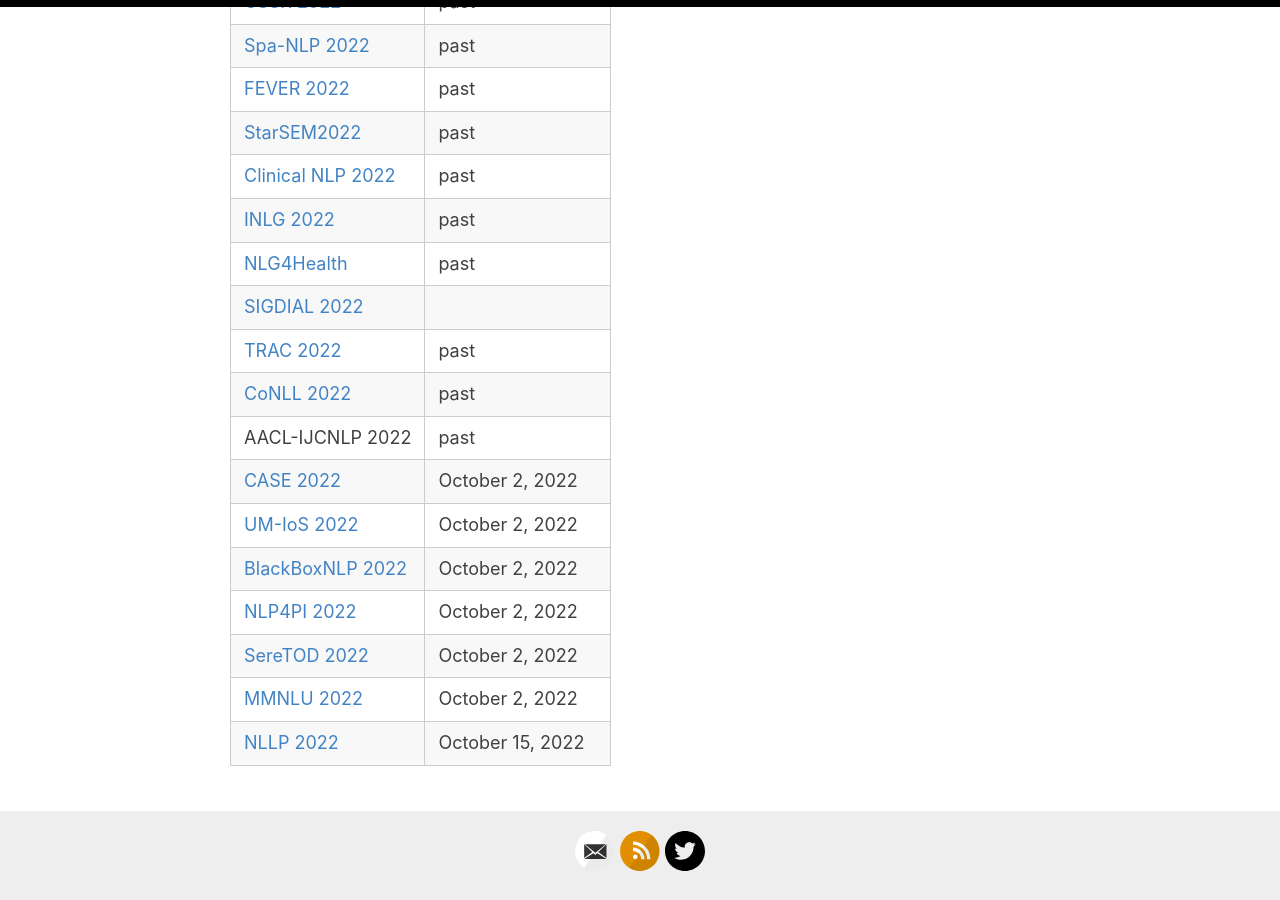
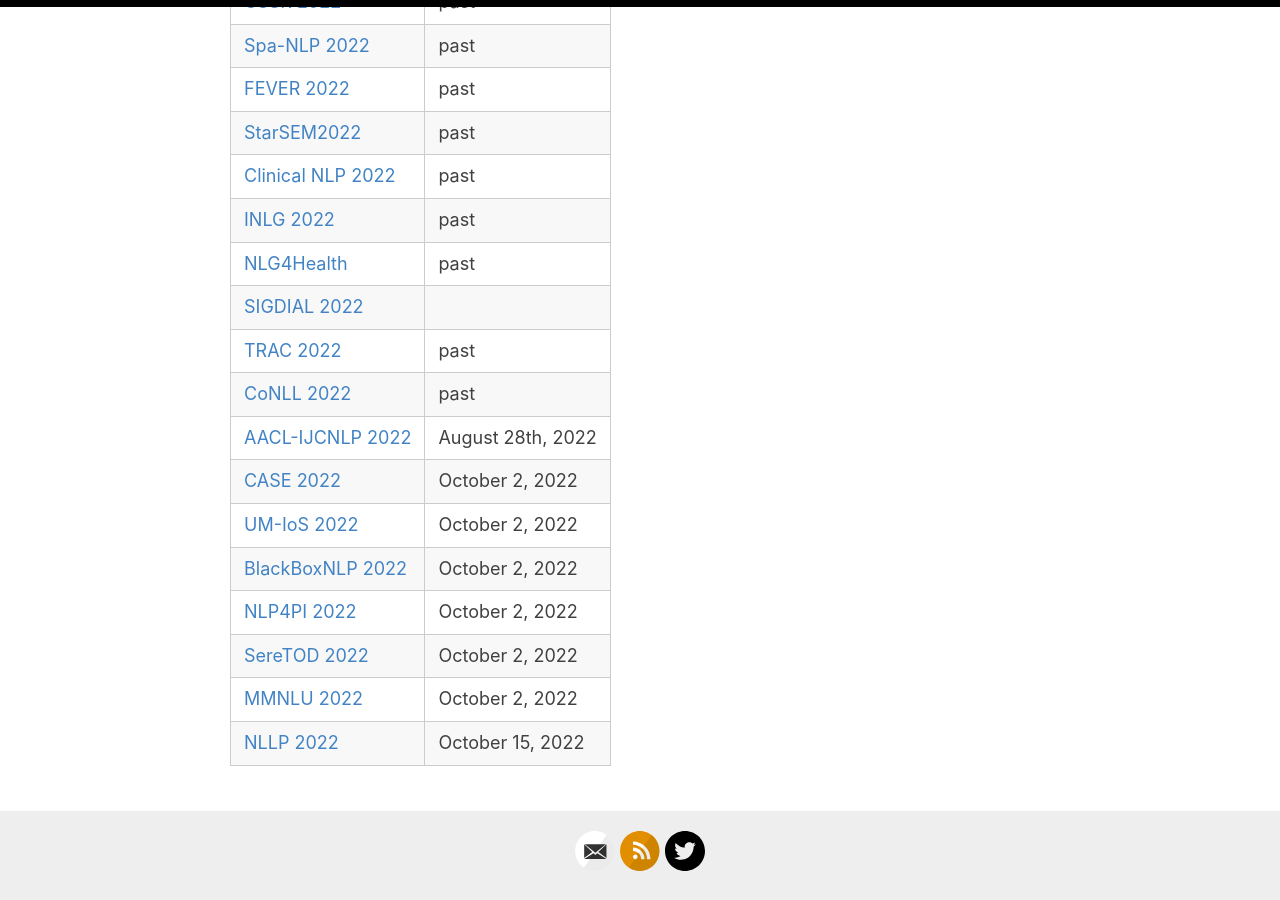
Before and after one commit to amitmerchant1990/reverie, a Jekyll site: the page built from dates.md, in a window 1280 px wide and 900 px high, scrolled down 1875 px. Built offline with Jekyll 4.4.1, drawn with Linux system fonts in a browser that asks for light colours.

Commit message:
updated AACL-ijcnlp dates

```diff
--- a/dates.md
+++ b/dates.md
@@ -52,7 +52,7 @@ Current publication venues participating in ARR are listed below. If you represe
 | [SIGDIAL 2022](https://2022.sigdial.org/) | |
 | [TRAC 2022](https://sites.google.com/view/trac2022/) | past |
 | [CoNLL 2022](https://conll.org/) | past |
-| AACL-IJCNLP 2022 | past |
+| [AACL-IJCNLP 2022](https://www.aacl2022.org/) | August 28th, 2022 |
 | [CASE 2022](https://emw.ku.edu.tr/case-2022/) | October 2, 2022 |
 | [UM-IoS 2022](https://induction-of-structure.github.io/emnlp2022/) | October 2, 2022 |
 | [BlackBoxNLP 2022](https://blackboxnlp.github.io/) | October 2, 2022 |
```
